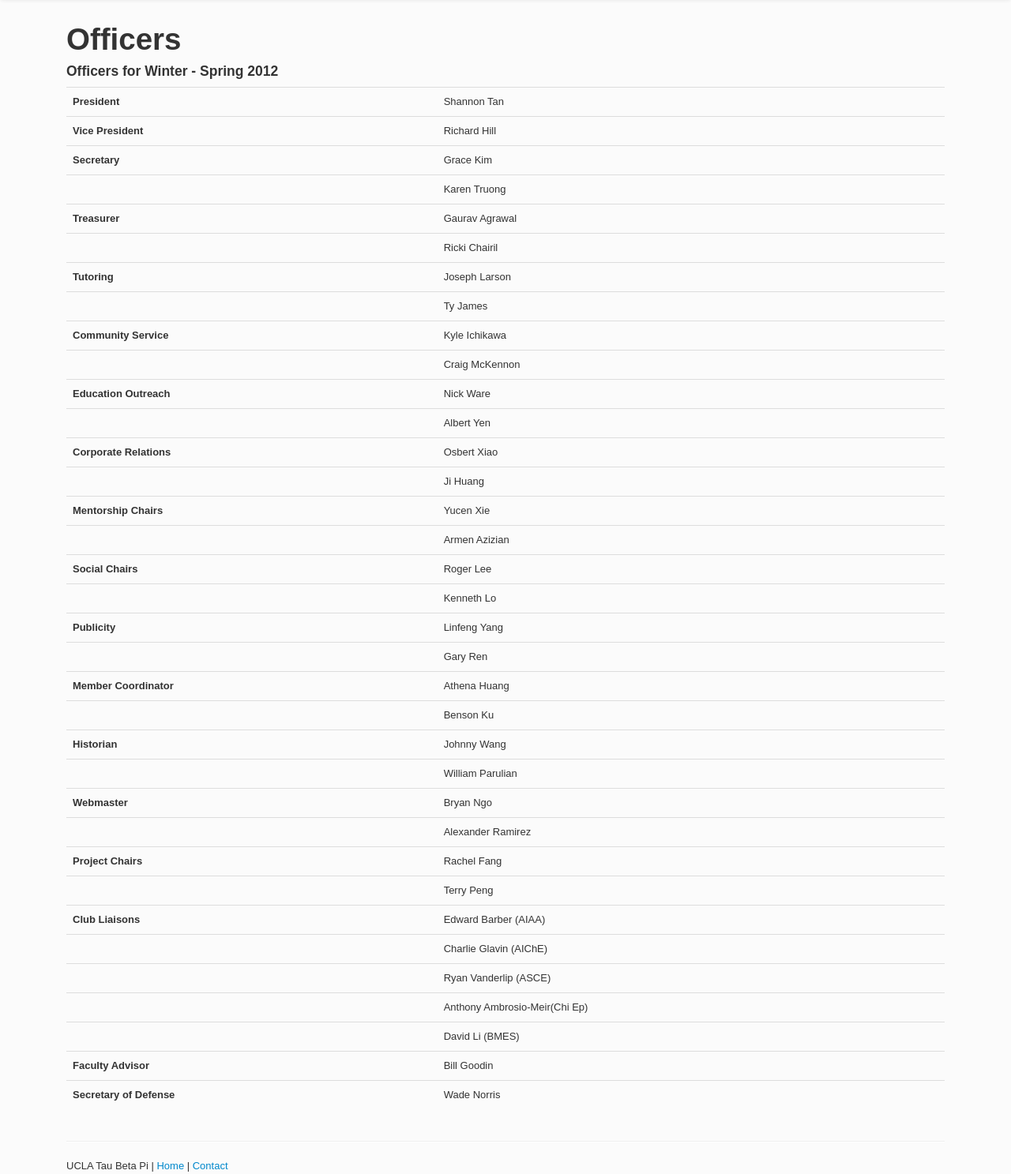
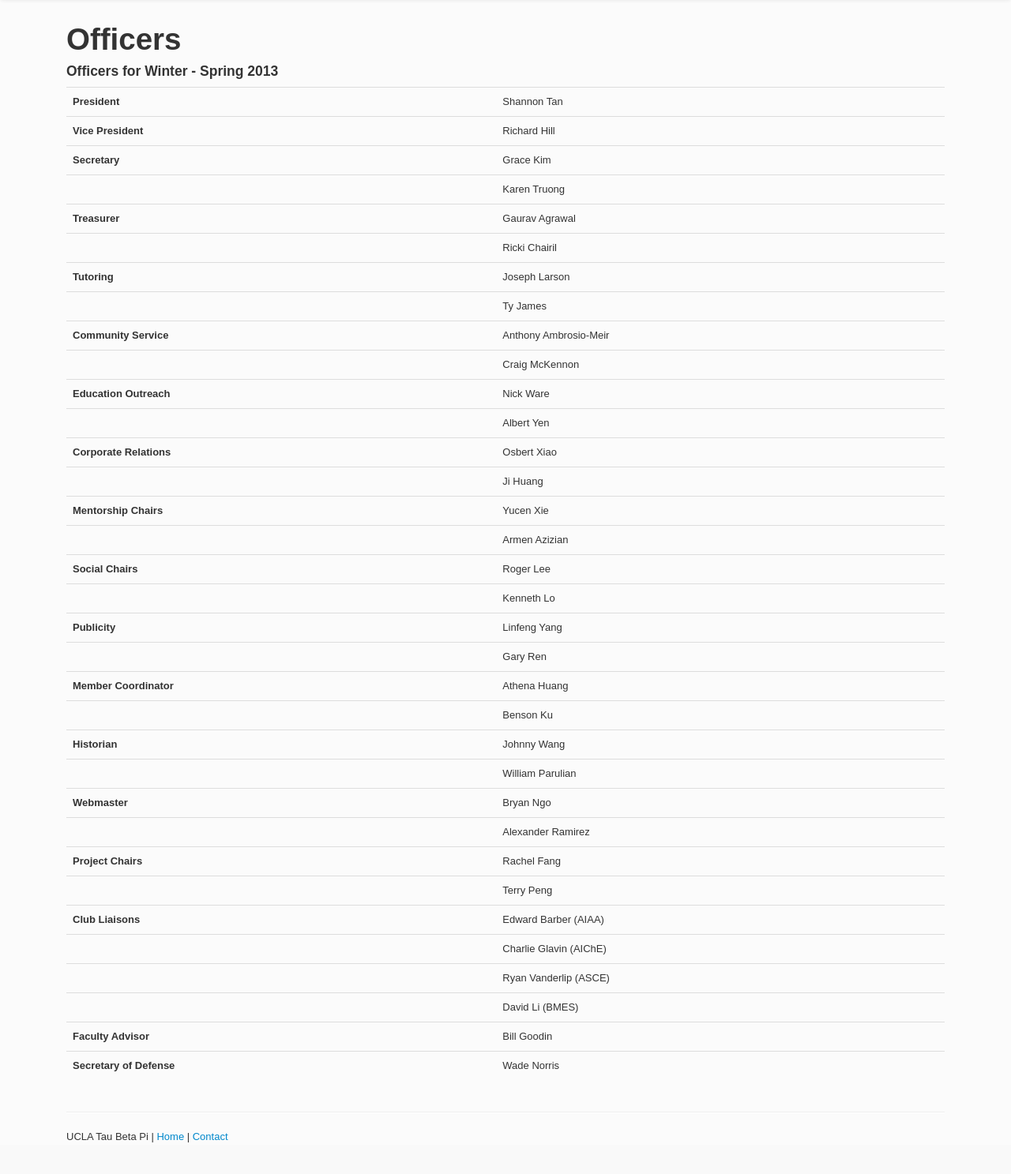
Before and after one commit to shannonjmtan/tbpsite, a Django app: template templates/officers.html in a window 1280 px wide. Shown: the part 40-1527 px from the top of the page at 79% size. After the commit the page ends 1487 px from the top, so only its background shows below. Run offline with Django 3.2, Linux system fonts and the light colour scheme; the template is opened without the code that fills it, so the values that code supplies are empty.

Commit message:
Updated officer page

```diff
--- a/templates/officers.html
+++ b/templates/officers.html
@@ -6,7 +6,7 @@
 
 <h1>Officers</h1>
 
-<h4>Officers for Winter - Spring 2012</h4>
+<h4>Officers for Winter - Spring 2013</h4>
 <table class="table">
   <tr>
     <th>President</th>
@@ -42,7 +42,7 @@
   </tr>
   <tr>
     <th>Community Service</th>
-    <td>Kyle Ichikawa</td>
+    <td>Anthony Ambrosio-Meir</td>
   </tr>
   <tr>
     <td></td>
@@ -134,10 +134,6 @@
   </tr>
   <tr>
     <td></td>
-    <td>Anthony Ambrosio-Meir(Chi Ep)</td>
-  </tr>
-  <tr>
-    <td></td>
     <td>David Li (BMES)</td>
   </tr>
   <tr>
```
